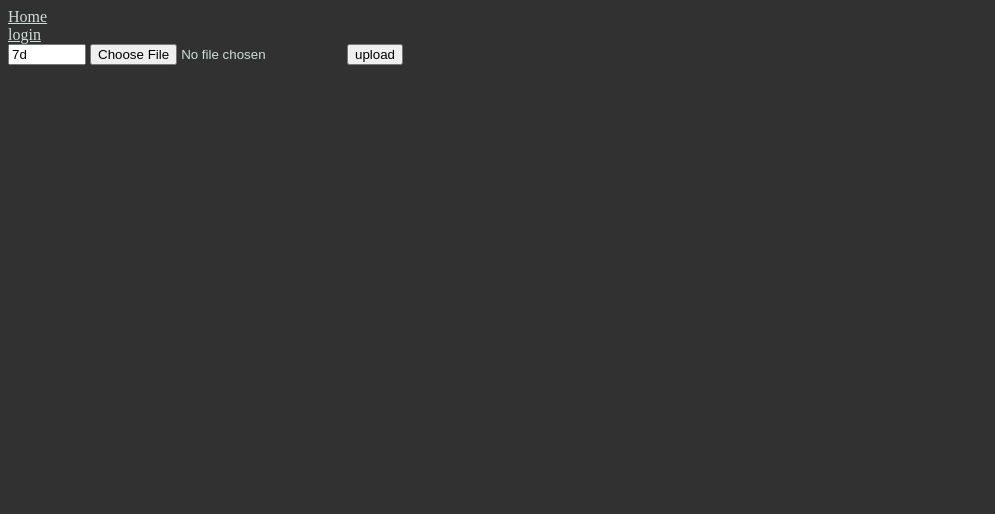
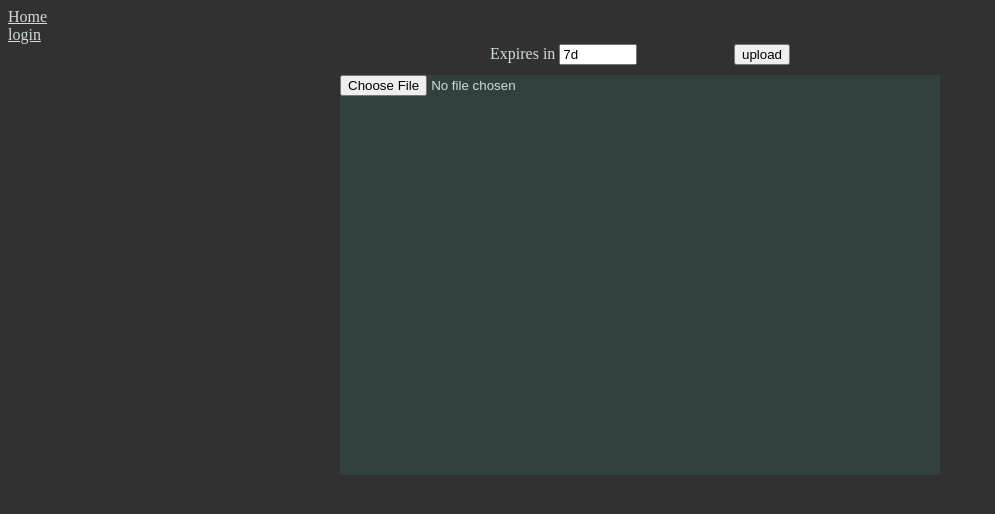
Before and after one commit to Frosty-nee/leaky-bag-of-holding, a Flask app: page / in a window 1280 px wide. Shown: the top 514 px of the page, without its empty margins (0-995 px from the left). Run offline with Flask 2, Linux system fonts and the light colour scheme.

Commit message:
refactoring and bugfixes

```diff
--- a/db.py
+++ b/db.py
@@ -60,7 +60,7 @@ class User(Base):
     def gen_upload_key():
         while True:
             key = binascii.hexlify(os.urandom(24)).decode()
-            if session.query(User).filter(User.upload_key == key).one_or_none():
+            if session.query(User).filter(User.upload_key == key).count > 0:
                 continue
             else:
                 return key
--- a/server.py
+++ b/server.py
@@ -86,7 +86,7 @@ def upload_file(user, files, expires=None):
         for f in files:
             file_extension = os.path.splitext(secure_filename(files[f].filename))[1]
             while True:
-                random_filename = ''.join([random.choice(string.ascii_lowercase + string.digits) for n in range(12)]) + file_extension
+                random_filename = ''.join([random.choice(string.ascii_lowercase + string.digits) for n in range(13)]) + file_extension
                 if check_filename_free(random_filename):
                     break
             files[f].save(os.path.join('uploads/', random_filename))
@@ -135,20 +135,14 @@ def get_file(filename):
 
 def get_user(username=None, user_id=None, upload_key=None):
     if username:
-        try:
-            return db.session.query(db.User).filter(db.User.username == username).one()
-        except sqlalchemy.orm.exc.NoResultFound:
-            return None
+        user_query =  db.session.query(db.User).filter(db.User.username == username)
     elif user_id:
-        try:
-            return db.session.query(db.User).filter(db.User.id == user_id).one()
-        except sqlalchemy.orm.exc.NoResultFound:
-            return None
+        user_query = db.session.query(db.User).filter(db.User.id == user_id)
+    elif upload_key:
+        user_query = db.session.query(db.User).filter(db.User.upload_key == upload_key)
     else:
-        try:
-            return db.session.query(db.User).filter(db.User.upload_key == upload_key).one()
-        except sqlalchemy.orm.exc.NoResultFound:
-            return None
+        raise AssertionError("get_user called with no identifier")
+    return user_query.one_or_none()
 
 @app.route('/logout')
 def logout():
--- a/static/css/home.css
+++ b/static/css/home.css
@@ -1,3 +1,31 @@
-input[type="text"] {
+input[type="submit"] {
+	margin-bottom: 10px;
+	float: right;
+}
+
+.file_upload {
+	width: 600px;
+	height: 400px;
+	float: none;
+	margin: auto;
+}
+
+.expire_entry {
+	float: left;
+}
+
+.expire_entry input[type="text"] {
 	width: 70px;
 }
+
+.expiry_and_upload {
+	height: 30px;
+	width: 300px;
+	margin: auto;
+}
+
+input[type="file"] {
+	width: 600px;
+	height: 400px;
+	background: #313f3f;
+}
--- a/templates/home.html
+++ b/templates/home.html
@@ -6,9 +6,16 @@
 {% block main %}
 	<div class=upload_form>
 		<form method='POST' enctype='multipart/form-data'>
-			<input type='text' name='expire_in' value='7d'>
-			<input type='file' name='files' required>
-			<input type='submit' value='upload'>
+			<div class='expiry_and_upload'>
+				<div class='expire_entry'>
+					<label>Expires in</label>
+					<input type='text' name='expire_in' value='7d'>
+				</div>
+				<input type='submit' value='upload'>
+			</div>
+			<div class='file_upload'>
+				<input type='file' name='files' value='upload files here' required>
+			</div>
 		</form>
 	</div>
 {% endblock %}
```
Also changed, not shown: readme.md.
